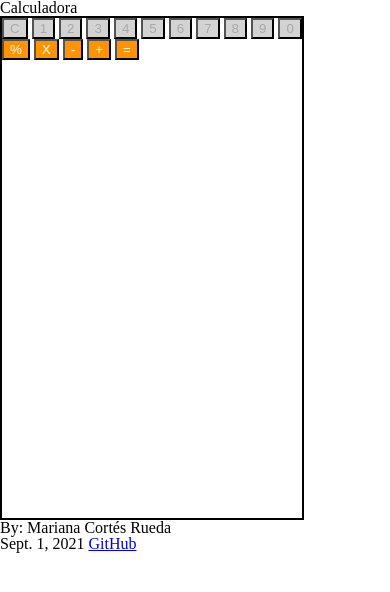
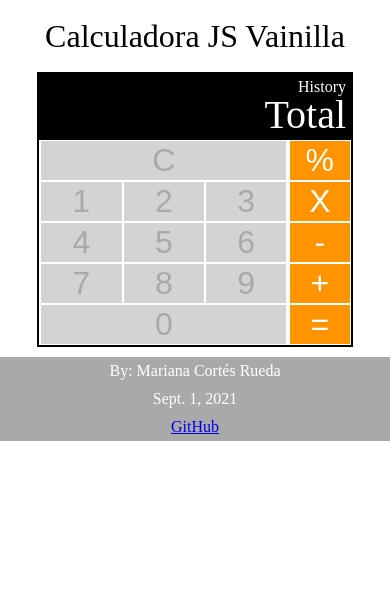
Before and after one commit to Dilogritando/calculadoraVainilla, a plain HTML site: page public/index.html in a window 390 px wide. Drawn offline with Linux system fonts and the light colour scheme.

Commit message:
[fix: styles] Responsive styles

```diff
--- a/public/index.html
+++ b/public/index.html
@@ -8,33 +8,36 @@
       name="description"
       content="Calculadora para prueba técnica de Fiera"
     />
-    <link rel="icon" href="/favicon.ico" />
+    <link rel="icon" href="./favicon.ico" />
     <link rel="stylesheet" href="../src/styles/styles.css">
     <script src="../src/index.js" defer></script>
     <title>Calculadora Fiera</title>
 </head>
 <body>
     <header>
-        <h1>Calculadora</h1>
+        <h1>Calculadora JS Vainilla</h1>
     </header>
     <main>
         <div class="calculator">
-            <div id="calculator__results"></div>
+            <div class="calculator__results">
+                <div class="history">History</div>
+                <div class="total">Total</div>
+            </div>
             <div class="calculator__pad">
-                <div class="calculator__pad--numbers">
-                    <button class="numbers" id="clear" type="reset">C</button>
-                    <button class="numbers" id="zero" type="button">1</button>
-                    <button class="numbers" id="zero" type="button">2</button>
-                    <button class="numbers" id="zero" type="button">3</button>
-                    <button class="numbers" id="zero" type="button">4</button>
-                    <button class="numbers" id="zero" type="button">5</button>
-                    <button class="numbers" id="zero" type="button">6</button>
-                    <button class="numbers" id="zero" type="button">7</button>
-                    <button class="numbers" id="zero" type="button">8</button>
-                    <button class="numbers" id="zero" type="button">9</button>
-                    <button class="numbers" id="zero" type="button">0</button>
+                <div class="calculator__pad__numbers">
+                    <button class="numbers three-column" id="clear" type="reset">C</button>
+                    <button class="numbers" id="one" type="button">1</button>
+                    <button class="numbers" id="two" type="button">2</button>
+                    <button class="numbers" id="three" type="button">3</button>
+                    <button class="numbers" id="four" type="button">4</button>
+                    <button class="numbers" id="five" type="button">5</button>
+                    <button class="numbers" id="six" type="button">6</button>
+                    <button class="numbers" id="seven" type="button">7</button>
+                    <button class="numbers" id="eight" type="button">8</button>
+                    <button class="numbers" id="nine" type="button">9</button>
+                    <button class="numbers three-column" id="zero" type="button">0</button>
                 </div>
-                <div class="calculator__pad--operators">
+                <div class="calculator__pad__operators">
                     <button class="operators" id="module" type="button">%</button>
                     <button class="operators" id="multiplication" type="button">X</button>
                     <button class="operators" id="minus" type="button">-</button>
--- a/src/styles/styles.scss
+++ b/src/styles/styles.scss
@@ -50,48 +50,96 @@ table {
 /* Proyect-Specific */
 header{
 	display: flex;
-	text-align: center;
+	justify-content: center;
+    margin: 20px;
 	h1 {
 		color: black;
+		font-size: 2em;
 	}
 }
 
-.calculator{
-	width: 300px;
-	height: 500px;
-	border: solid black 2px;
+main{
 	display: flex;
-	&__results{
-		width: 100%;
-		height: 1fr;
-		color: white;
-		background-color: black;
+	justify-content: center;
+	width: 100%;
+	.calculator{
+		border: solid black 2px;
 		display: flex;
-	}
-	&__pad{
-		width: 100%;
-		&--numbers{
-			.numbers{
-				background-color: lightgrey;
-				color: darkgrey;
+    	flex-direction: column;
+		width: 80%;
+		&__results{
+			padding: 5px;
+			display: flex;
+			flex-direction: column;
+			align-items: flex-end;
+			justify-content: space-around;
+			color: white;
+			background-color: black;
+			word-wrap: break-word;
+			word-break: break-all;
+			.history{
+				font-size: 1em;
+			}
+			.total{
+				font-size: 2.5em;
 			}
 		}
-		&--operators{
-			.operators{
-				background-color: #ff9300;
-				color: white;
+		&__pad {
+			display: flex;
+			flex-direction: row;
+			justify-content: space-between;
+			&__numbers{
+				width: 80%;
+				display: grid;
+				justify-content: center;
+				align-content: center;
+				flex-direction: row;
+				flex-wrap: wrap;
+				grid-template-columns: repeat(3, 33%);
+				.numbers{
+					background-color: lightgrey;
+					color: darkgrey;
+					&:hover{
+						background-color: rgb(156, 156, 156);
+						color: black;
+					}
+				}
+				.three-column{
+					grid-column: span 3;
+				}
 			}
+			&__operators{
+				display: flex;
+				flex-direction: column;
+				width: 20%;
+				.operators{
+					background-color: #ff9300;
+					color: white;
+					&:hover{
+						background-color: #a36104;
+					}
+				}
+			}
+		}
+		button {
+			cursor: pointer;
+			font-size: 2em;
+			border: solid white 1px;
+			outline: none;
+			height: 100%;
 		}
 	}
 }
-
 footer{
 	width: 100%;
-	height: 200px;
-	background-color: darkgrey;
-	color: white;
-	display: flex;
-	flex-direction: row;
+    height: 10vh;
+    background-color: darkgrey;
+    margin: 10px 0 0 0;
+    color: white;
+    display: flex;
+    flex-direction: column;
+    align-items: center;
+    justify-content: space-around;
 	p {
 		color: white;
 	}
```
Also changed, not shown: ReadMe.md, src/styles/styles.css, 1 other file.
